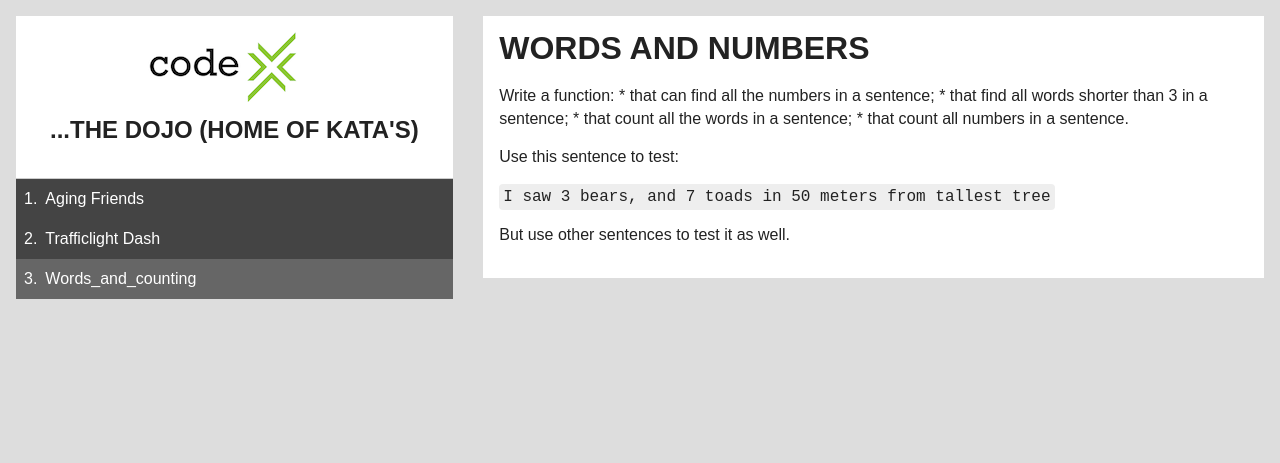
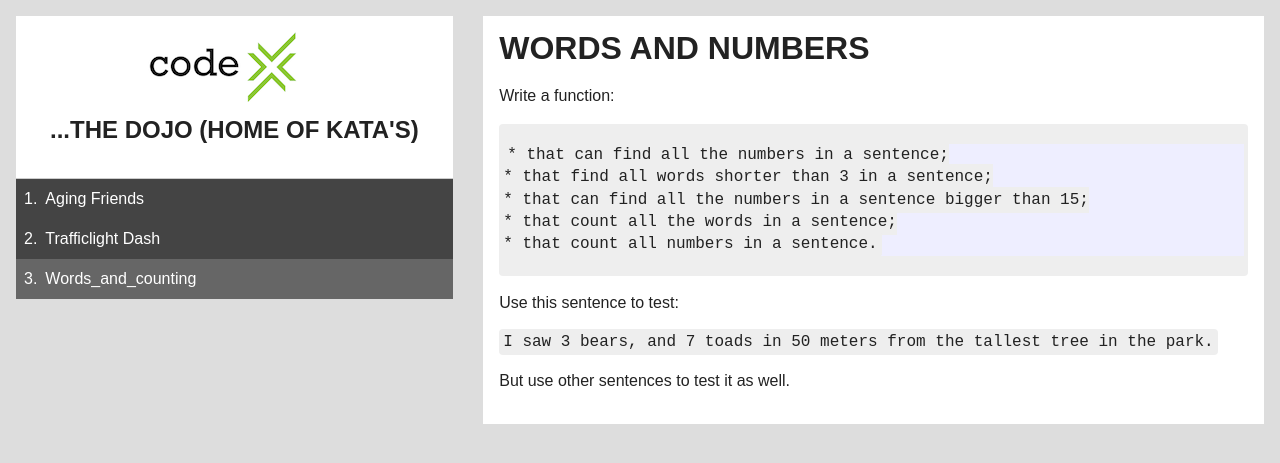
Before and after one commit to codex-academy/The-Dojo, a Jekyll site: the page built from _posts/2016-04-01-words_and_counting.md, in a window 1280 px wide. Shown: the top 463 px of the page. Built offline with Jekyll 4.4.1, drawn with Linux system fonts in a browser that asks for light colours.

Commit message:
fixed sentence

```diff
--- a/_posts/2016-04-01-words_and_counting.md
+++ b/_posts/2016-04-01-words_and_counting.md
@@ -5,13 +5,15 @@ layout: default
 # Words and numbers
 
 Write a function:
+
     * that can find all the numbers in a sentence;
     * that find all words shorter than 3 in a sentence;
+    * that can find all the numbers in a sentence bigger than 15;
     * that count all the words in a sentence;
     * that count all numbers in a sentence.
 
 Use this sentence to test:
 
-`I saw 3 bears, and 7 toads in 50 meters from tallest tree`
+`I saw 3 bears, and 7 toads in 50 meters from the tallest tree in the park.`
 
 But use other sentences to test it as well.
```
